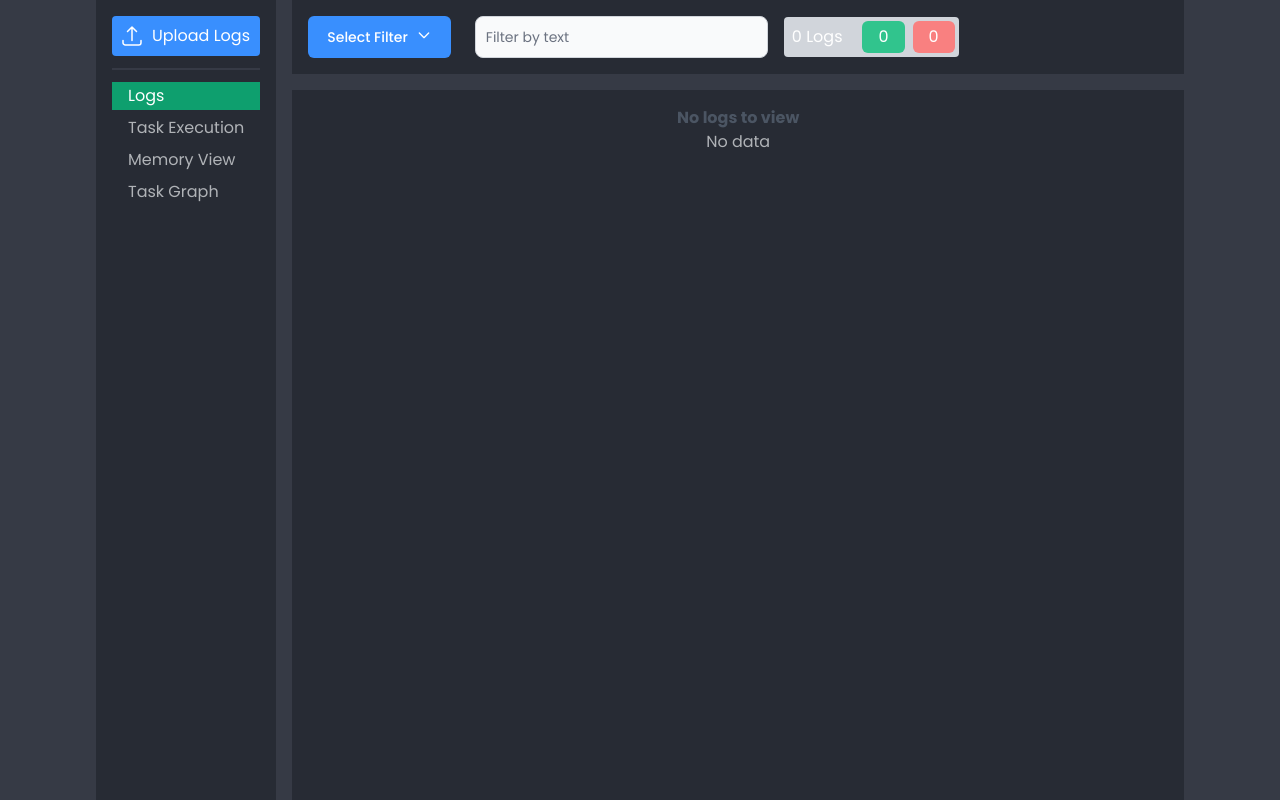
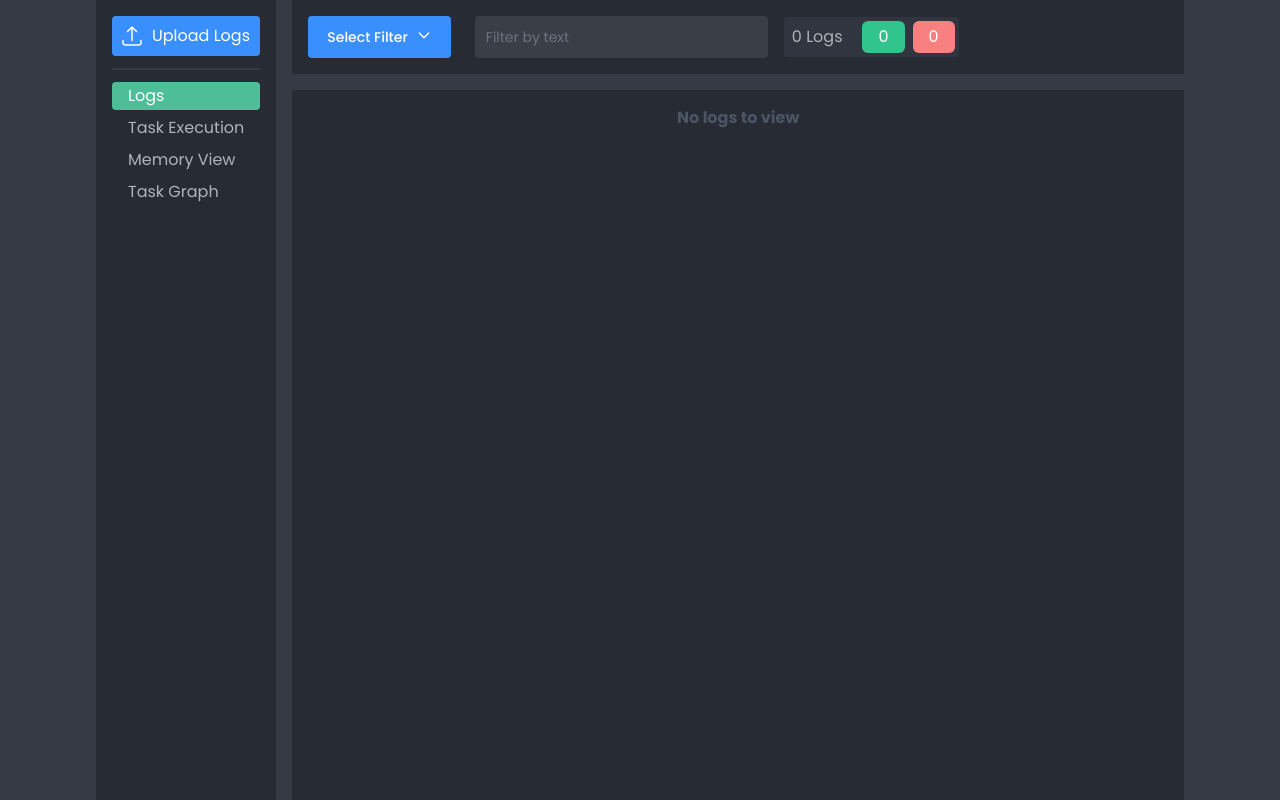
Before and after one commit to fernleafinteractive/aae-log-viewer, a React (Vite) app: page / in a window 1280 px wide. Built offline with nearby package versions, Linux system fonts and the light colour scheme; what cytoscape-dagre would draw is missing.

Commit message:
updated logs view

```diff
--- a/src/components/DropdownFilter.jsx
+++ b/src/components/DropdownFilter.jsx
@@ -3,7 +3,7 @@ import {useState} from "react";
 
 const dropdownTheme = {
     floating: {
-        target: "bg-[#398FFE] enabled:hover:bg-blue-500 focus:ring-0 rounded-md me-2",
+        target: "bg-[#398FFE] enabled:hover:bg-blue-500 focus:ring-0 rounded-[0.25rem] me-2",
         content: 'bg-[#363A45]',
         item: {
             base: 'flex w-full item-center bg-[#363A45] text-[#b0b3b7] px-2 py-1 hover:bg-blue-500 hover:text-white',
--- a/src/components/FilterBar.jsx
+++ b/src/components/FilterBar.jsx
@@ -64,8 +64,8 @@ export default function FilterBar({logs, statusFilter, setStatusFilter, setTaskF
             }
             <InputFilter setMessageFilter={setMessageFilter} />
 
-            <div className={"ms-4 p-1 flex items-center bg-gray-300 rounded"}>
-                <div className={"rounded-md text-white p-1"}>{logs.length} Logs</div>
+            <div className={"ms-4 p-1 flex items-center bg-[#303540] rounded"}>
+                <div className={"rounded-md text-[#b0b3b7] p-1"}>{logs.length} Logs</div>
                 <div className={"ms-4 me-2 rounded-md text-white flex items-center bg-green-400 px-4 py-1"}>
                     {logs.filter(l => l.log_level === 'TASK_STATUS' && l.data.task_status === 'COMPLETE').length}
                 </div>
--- a/src/components/InputFilter.jsx
+++ b/src/components/InputFilter.jsx
@@ -8,7 +8,7 @@ export default function InputFilter({setMessageFilter}) {
     return (
         <form onSubmit={handleSubmit} className={"ms-4"}>
             <div>
-                <input onChange={(e) => setMessageFilter(e.target.value)} type="text" id="text-filter" name={"input_filter"} className="bg-gray-50 border border-gray-300 text-gray-900 text-sm rounded-lg focus:ring-blue-500 focus:border-blue-500 block w-full p-2.5 dark:bg-gray-700 dark:border-gray-600 dark:placeholder-gray-400 dark:text-white dark:focus:ring-blue-500 dark:focus:border-blue-500" placeholder="Filter by text" required />
+                <input onChange={(e) => setMessageFilter(e.target.value)} type="text" id="text-filter" name={"input_filter"} className="bg-[#3A3E47] border border-[#3A3E47] text-[#b0b3b7] text-sm rounded-[0.25rem] focus:ring-[#3A3E47] focus:border-[#3A3E47] block w-full p-2.5" placeholder="Filter by text" required />
             </div>
         </form>
     )
--- a/src/components/LogDebugRow.jsx
+++ b/src/components/LogDebugRow.jsx
@@ -8,7 +8,7 @@ export default function LogDebugRow({info}) {
     const [showExtra, setShowExtra] = useState(false);
 
     return (
-        <div className={"border-b-2"}>
+        <div className={"border-b-[1px] border-[#363A45]"}>
             <div className={"grid grid-cols-7 p-2"}>
                 <div className={"col-span-1"}>{getLogTime(info["data"].timestamp)}</div>
                 <div className={"col-span-1"}><LogLevel logLevel={info.log_level} /></div>
--- a/src/components/LogTaskStatusRow.jsx
+++ b/src/components/LogTaskStatusRow.jsx
@@ -15,7 +15,7 @@ export default function LogTaskStatusRow({info}) {
     }
 
     return (
-        <div className={"border-b-2"}>
+        <div className={"border-b-[1px] border-[#363A45]"}>
             <div className={"grid grid-cols-7 p-2"}>
                 <div className={"col-span-1"}>{getLogTime(info.data.timestamp)}</div>
                 <div className={"col-span-1"}><LogLevel logLevel={info.data.task_status} /></div>
--- a/src/components/LogView.jsx
+++ b/src/components/LogView.jsx
@@ -11,8 +11,8 @@ export default function LogView({logs}) {
 
     return (
         <div className={"overflow-y-auto"}>
-            <div className={"border-b-2"}>
-                <div className={"grid grid-cols-7 p-2 font-bold"}>
+            <div className={"border-b-[2px] border-[#363A45]"}>
+                <div className={"grid grid-cols-7 text-white p-2"}>
                     <div className={"col-span-1"}>Timestamp</div>
                     <div className={"col-span-1"}>Log Level</div>
                     <div className={"col-span-1 text-center"}>Task Type</div>
--- a/src/components/SidebarNavigation.tsx
+++ b/src/components/SidebarNavigation.tsx
@@ -48,16 +48,16 @@ export default function SidebarNavigation({view, setView}) {
                 <UploadField fileSelect={fileSelect} />
 
                 <ul className={"whitespace-nowrap text-left border-t-[2px] border-[#363A45] mt-3 pt-3"}>
-                    <li className={`px-4 py-0.5 mb-1 ${isSelectedView(view, "LOGS") ? 'bg-green-500 text-white' : ''}`}
+                    <li className={`px-4 py-0.5 mb-1 hover:bg-[#44a685] hover:cursor-pointer hover:text-white rounded-[0.25rem] ${isSelectedView(view, "LOGS") ? 'bg-[#4DBE98] text-white' : ''}`}
                         onClick={() => setView("LOGS")}>Logs
                     </li>
-                    <li className={`px-4 py-0.5 mb-1 ${isSelectedView(view, "TASK_EXECUTION") ? 'bg-green-500 text-white' : ''}`}
+                    <li className={`px-4 py-0.5 mb-1 hover:bg-[#44a685] hover:cursor-pointer hover:text-white rounded-[0.25rem] ${isSelectedView(view, "TASK_EXECUTION") ? 'bg-[#4DBE98] text-white' : ''}`}
                         onClick={() => setView("TASK_EXECUTION")}>Task Execution
                     </li>
-                    <li className={`px-4 py-0.5 mb-1 ${isSelectedView(view, "MEMORY_VIEW") ? 'bg-green-500 text-white' : ''}`}
+                    <li className={`px-4 py-0.5 mb-1 hover:bg-[#44a685] hover:cursor-pointer hover:text-white rounded-[0.25rem] ${isSelectedView(view, "MEMORY_VIEW") ? 'bg-[#4DBE98] text-white' : ''}`}
                         onClick={() => setView("MEMORY_VIEW")}>Memory View
                     </li>
-                    <li className={`px-4 py-0.5 mb-1 ${isSelectedView(view, "TASK_GRAPH") ? 'bg-green-500 text-white' : ''}`}
+                    <li className={`px-4 py-0.5 mb-1 hover:bg-[#44a685] hover:cursor-pointer hover:text-white rounded-[0.25rem] ${isSelectedView(view, "TASK_GRAPH") ? 'bg-[#4DBE98] text-white' : ''}`}
                         onClick={() => setView("TASK_GRAPH")}>Task Graph
                     </li>
                 </ul>
--- a/src/components/Views.tsx
+++ b/src/components/Views.tsx
@@ -110,7 +110,6 @@ export default function Views() {
 
             <div className={"overflow-y-auto bg-[#272B34] p-4"}>
                 <LogView logs={filterLogs(logs, statusFilter, taskFilter, messageFilter)} />
-                <TaskTimings mapping={mapping} totalExecutionTime={totalExecutionTime} />
             </div>
         </>
     )
```
